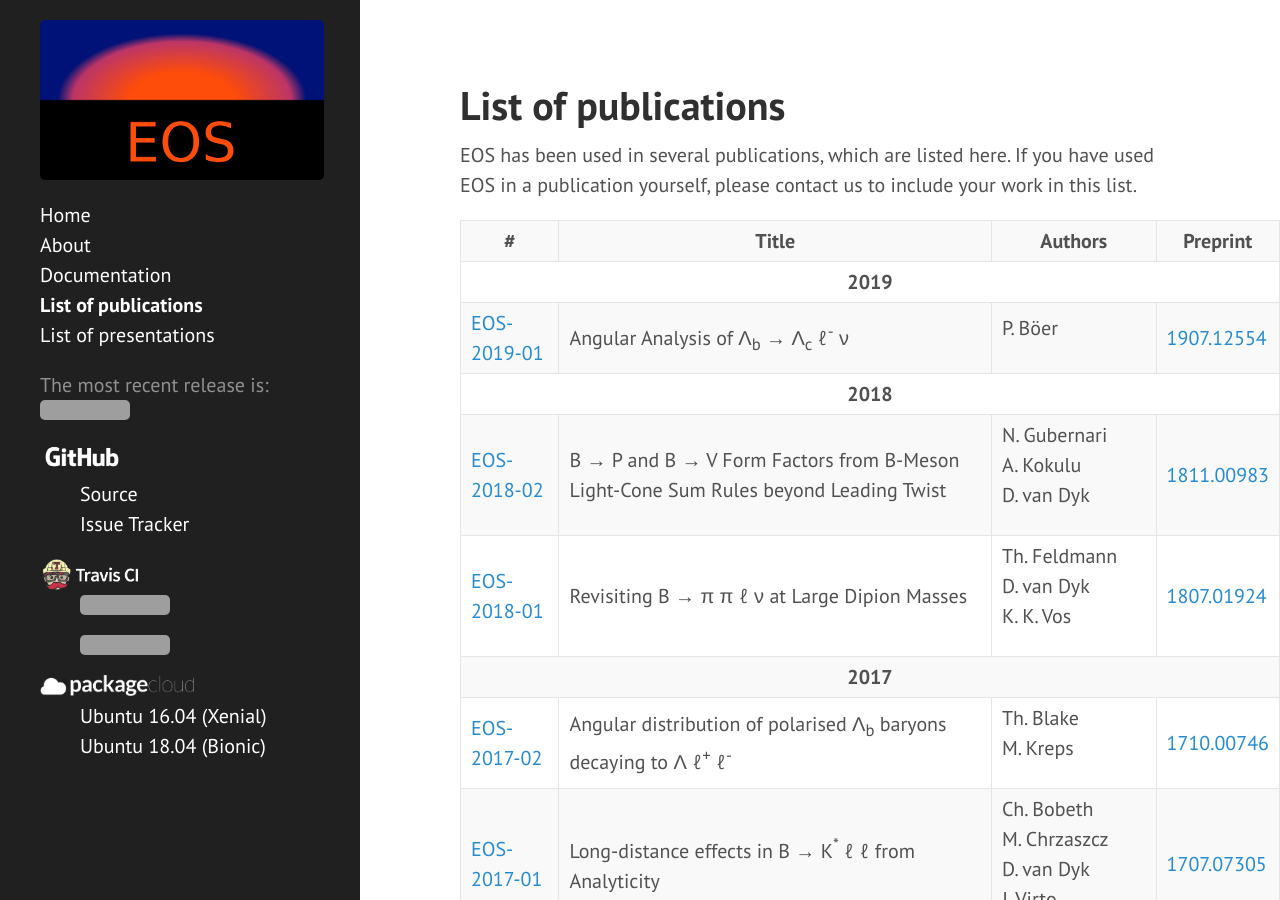
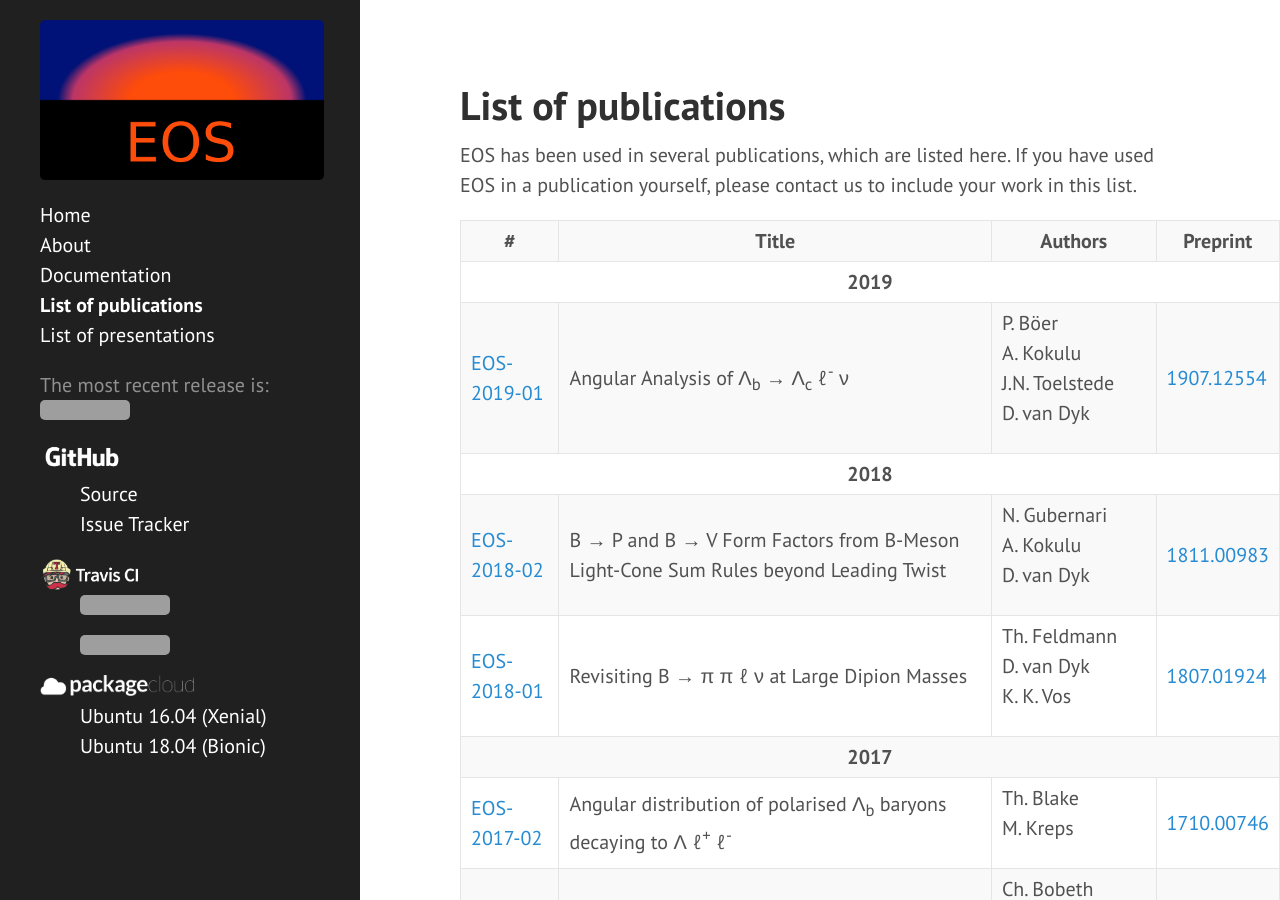
Before and after one commit to eos/eos.github.io, a Jekyll site: the page built from publications.html, in a window 1280 px wide and 900 px high. Built offline with Jekyll 4.4.1, drawn with Linux system fonts in a browser that asks for light colours; grey boxes are pictures that could not be loaded.

Commit message:
Fix authors for EOS-2019-01

```diff
--- a/_data/publications.yml
+++ b/_data/publications.yml
@@ -2,7 +2,7 @@
   items:
       - id:      '01'
         title:   'Angular Analysis of &Lambda;<sub>b</sub> &#8594; &Lambda;<sub>c</sub> &ell;<sup>-</sup> &nu;'
-        authors: [ 'P.&nbsp;B&ouml;er' ]
+        authors: [ 'P.&nbsp;B&ouml;er', 'A.&nbsp;Kokulu', 'J.N.&nbsp;Toelstede', 'D.&nbsp;van&nbsp;Dyk' ]
         arxiv:   '1907.12554'
 - year: '2018'
   items:
```
